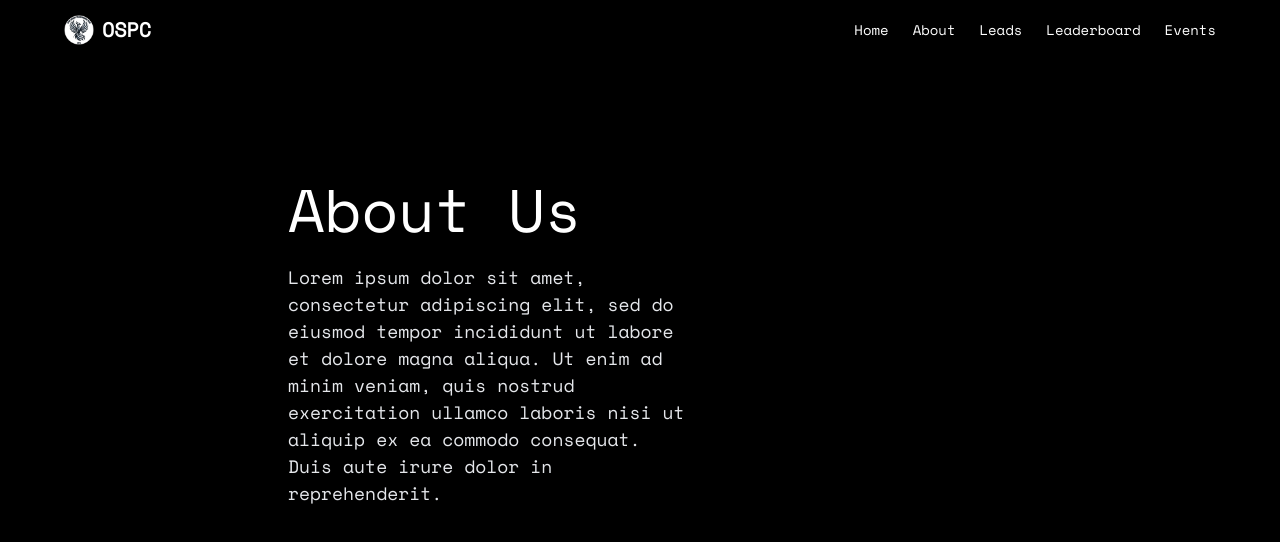
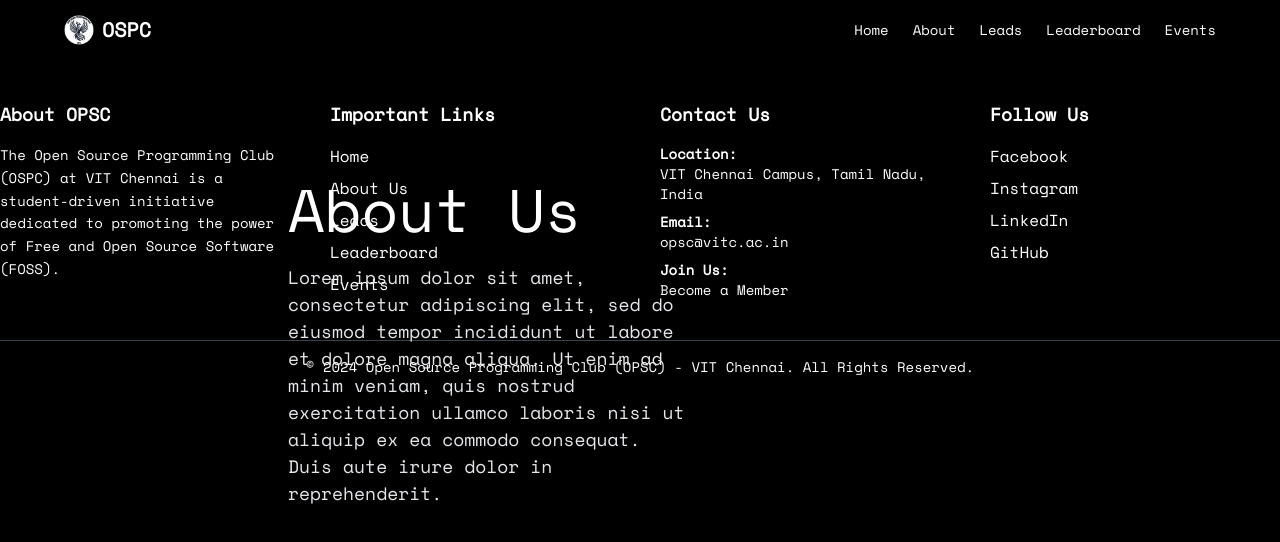
Before and after one commit to OSPC-VITC/ospc-website, a Next.js app: page /about in a window 1280 px wide. Shown: the top 542 px of the page. Built offline with nearby package versions, Linux system fonts and the light colour scheme.

Commit message:
added footer to ospc

```diff
--- a/app/layout.tsx
+++ b/app/layout.tsx
@@ -3,6 +3,7 @@ import localFont from "next/font/local";
 import "./globals.css";
 import Navigation from "@/components/Navigation";
 import Navbar from "@/components/Navbar";
+import Footer from "@/components/Footer";
 
 
 export const metadata: Metadata = {
@@ -41,6 +42,7 @@ export default function RootLayout({
       <Navigation />
 
         {children}
+      <Footer/>
       </main>
       </body>
     </html>
--- /dev/null
+++ b/components/Footer.tsx
@@ -0,0 +1,136 @@
+import React from "react";
+
+const Footer = () => {
+  return (
+    <footer className="bg-black-900 text-white py-10">
+      <section className="container mx-auto grid grid-cols-1 md:grid-cols-4 gap-10">
+
+        <div className="company-info">
+          <h3 className="text-lg font-semibold mb-4">About OPSC</h3>
+          <p className="text-sm leading-relaxed">
+            The Open Source Programming Club (OSPC) at VIT Chennai is a student-driven initiative dedicated to promoting the power of Free and Open Source Software (FOSS).
+          </p>
+        </div>
+
+
+        <div>
+          <h3 className="text-lg font-semibold mb-4">Important Links</h3>
+          <ul className="space-y-2">
+            <li>
+              <button className="hover:text-yellow-500 transition-colors">
+                Home
+              </button>
+            </li>
+            <li>
+              <button className="hover:text-yellow-500 transition-colors">
+                About Us
+              </button>
+            </li>
+            <li>
+              <button className="hover:text-yellow-500 transition-colors">
+                Leads
+              </button>
+            </li>
+            <li>
+              <button className="hover:text-yellow-500 transition-colors">
+                Leaderboard
+              </button>
+            </li>
+            <li>
+              <button className="hover:text-yellow-500 transition-colors">
+                Events
+              </button>
+            </li>
+          </ul>
+        </div>
+
+
+        <div>
+          <h3 className="text-lg font-semibold mb-4">Contact Us</h3>
+          <ul className="space-y-2 text-sm">
+            <li>
+              <strong>Location:</strong> <br />
+              VIT Chennai Campus, Tamil Nadu, India
+            </li>
+            <li>
+              <strong>Email:</strong> <br />
+              <a
+                href="mailto:opsc@vitc.ac.in"
+                className="hover:underline hover:text-yellow-500"
+              >
+                opsc@vitc.ac.in
+              </a>
+            </li>
+            <li>
+              <strong>Join Us:</strong> <br />
+              <a
+                href="https://join.opscvitc.in"
+                target="_blank"
+                rel="noopener noreferrer"
+                className="hover:underline hover:text-yellow-500"
+              >
+                Become a Member
+              </a>
+            </li>
+          </ul>
+        </div>
+
+
+        <div>
+          <h3 className="text-lg font-semibold mb-4">Follow Us</h3>
+          <ul className="space-y-2">
+            <li>
+              <a
+                href="https://www.facebook.com"
+                target="_blank"
+                rel="noopener noreferrer"
+                className="hover:text-yellow-500 transition-colors"
+              >
+                Facebook
+              </a>
+            </li>
+            <li>
+              <a
+                href="https://www.instagram.com"
+                target="_blank"
+                rel="noopener noreferrer"
+                className="hover:text-yellow-500 transition-colors"
+              >
+                Instagram
+              </a>
+            </li>
+            <li>
+              <a
+                href="https://www.linkedin.com"
+                target="_blank"
+                rel="noopener noreferrer"
+                className="hover:text-yellow-500 transition-colors"
+              >
+                LinkedIn
+              </a>
+            </li>
+            <li>
+              <a
+                href="https://www.github.com"
+                target="_blank"
+                rel="noopener noreferrer"
+                className="hover:text-yellow-500 transition-colors"
+              >
+                GitHub
+              </a>
+            </li>
+          </ul>
+        </div>
+
+      </section>
+
+      <div className="border-t border-gray-700 mt-10 pt-4">
+        <p className="text-center text-sm">
+          © {new Date().getFullYear()} Open Source Programming Club (OPSC) - VIT Chennai. All Rights Reserved.
+        </p>
+      </div>
+    </footer>
+  );
+};
+
+export default Footer;
```
